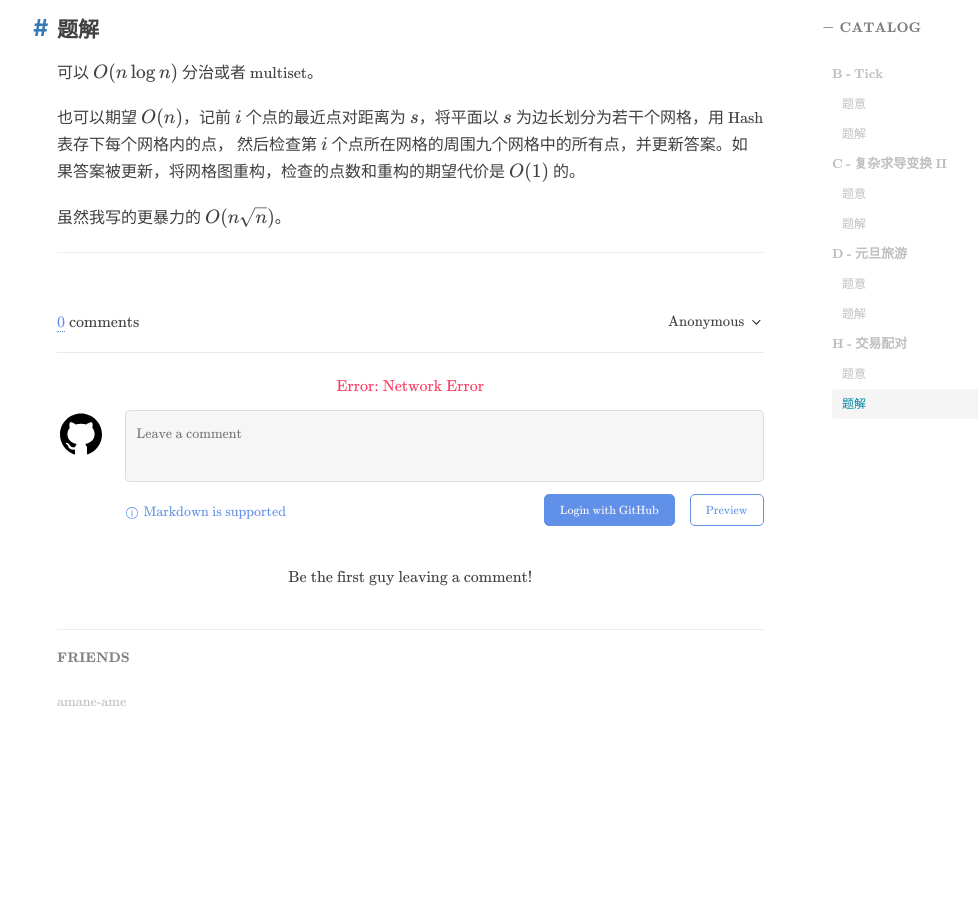
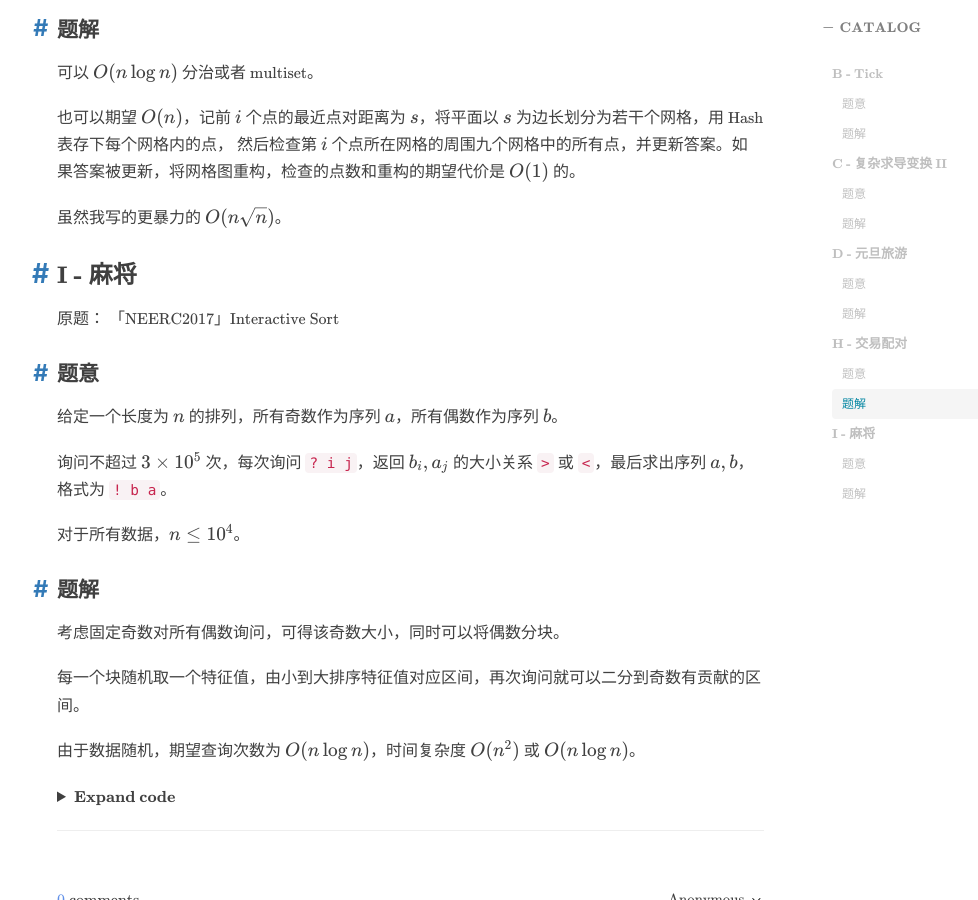
Before and after one commit to sheriyuo/sheriyuo.github.io, a Jekyll site: the page built from _posts/2023-4-11-RUCPC2022.md, in a window 1280 px wide and 900 px high, scrolled down 2836 px. Shown: the whole window, without its empty margins (208-1186 px from the left). Built offline with Jekyll 4.4.1, drawn with Linux system fonts in a browser that asks for light colours; nearby versions of some CDN libraries; some web fonts are replaced; library files that are not in the unit come from our copies; comment, search, counter and statistics services are not loaded; before the commit the page ends 3675 px from its top, so only the background shows below that.

Commit message:
Update rucpc2022 I

````diff
--- a/_posts/2023-4-11-RUCPC2022.md
+++ b/_posts/2023-4-11-RUCPC2022.md
@@ -285,3 +285,106 @@ int main()
 也可以期望 $O(n)$，记前 $i$ 个点的最近点对距离为 $s$，将平面以 $s$ 为边长划分为若干个网格，用 Hash 表存下每个网格内的点， 然后检查第 $i$ 个点所在网格的周围九个网格中的所有点，并更新答案。如果答案被更新，将网格图重构，检查的点数和重构的期望代价是 $O(1)$ 的。
 
 虽然我写的更暴力的 $O(n\sqrt n)$。
+
+### I - 麻将
+
+原题： 「NEERC2017」Interactive Sort
+
+#### 题意
+
+给定一个长度为 $n$ 的排列，所有奇数作为序列 $a$，所有偶数作为序列 $b$。
+
+询问不超过 $3\times 10^5$ 次，每次询问 `? i j`，返回 $b_i,a_j$ 的大小关系 `>` 或 `<`，最后求出序列 $a,b$，格式为 `! b a`。
+
+对于所有数据，$n\leq 10^4$。
+
+#### 题解
+
+考虑固定奇数对所有偶数询问，可得该奇数大小，同时可以将偶数分块。
+
+每一个块随机取一个特征值，由小到大排序特征值对应区间，再次询问就可以二分到奇数有贡献的区间。
+
+由于数据随机，期望查询次数为 $O(n\log n)$，时间复杂度 $O(n^2)$ 或 $O(n\log n)$。
+
+```cpp
+#include<bits/stdc++.h>
+
+using namespace std;
+#define ll long long
+
+#define db double
+
+#define in inline
+
+namespace fast_io
+{
+	char buf[1<<12],*p1=buf,*p2=buf,sr[1<<23],z[23],nc;int C=-1,Z=0,Bi=0,ny;
+	in char gc() {return p1==p2&&(p2=(p1=buf)+fread(buf,1,1<<12,stdin),p1==p2)?EOF:*p1++;}
+	in int read()
+	{
+		int x=0;ny=1;while(nc=gc(),(nc<48||nc>57)&&nc!=EOF)if(nc==45)ny=-1;Bi=1;if(nc<0)return nc;
+		x=nc-48;while(nc=gc(),47<nc&&nc<58&&nc!=EOF)x=(x<<3)+(x<<1)+(nc^48),Bi++;return x*ny;
+	}
+	in db gf() {int a=read(),y=ny,b=(nc!='.')?0:read();return (b?a+(db)b/pow(10,Bi)*y:a);}
+	in int gs(char *s) {char c,*t=s;while(c=gc(),c<32);*s++=c;while(c=gc(),c>32)*s++=c;return s-t;}
+	in void ot() {fwrite(sr,1,C+1,stdout);C=-1;}
+	in void flush() {if(C>1<<22) ot();}
+	template <typename T>
+	in void write(T x,char t)
+	{
+		int y=0;if(x<0)y=1,x=-x;while(z[++Z]=x%10+48,x/=10);
+		if(y)z[++Z]='-';while(fast_io::sr[++fast_io::C]=z[Z],--Z);fast_io::sr[++fast_io::C]=t;flush();
+	}
+	in void putc(char x) {sr[++C]=x;}
+	in void write(char *s) {int l=strlen(s);for(int i=0;i<l;i++)fast_io::sr[++fast_io::C]=*s++;fast_io::sr[++fast_io::C]='\n';flush();}
+};
+using fast_io::read;
+using fast_io::ot;
+using fast_io::write;
+const int N=1e4+5;
+int n,m,a[N],b[N];
+vector<int>v[N],x,y;
+in int ask(int i,int j)
+{
+	char s[10];printf("? %d %d\n",i,j);fflush(stdout);
+	scanf("%s",s);return s[0]=='<';
+}
+in int upd(int p,int t)
+{
+	int cur=0;
+	for(int i=1;i<p;i++) cur+=v[i].size();
+	x.clear(),y.clear();
+	for(int i:v[p]) ask(i,t)?x.push_back(i):y.push_back(i);
+	if(x.size()&&y.size())
+	{
+		m++;for(int i=m;i>p;i--) v[i]=v[i-1];
+		v[p]=x,v[p+1]=y,cur+=x.size();
+		return cur<<1|1;
+	}
+	else if(!y.size()) return n-!(n&1);
+	else if(p==1) return 1;
+	else return upd(p-1,t);
+}
+int main()
+{
+	scanf("%d",&n);m=1;
+	if(n==1) {puts("! 1");fflush(stdout);return 0;}
+	if(n==2) {puts("! 2 1");fflush(stdout);return 0;}
+	for(int i=1;i<=n/2;i++) v[1].push_back(i);
+	for(int i=1;i<=(n+1)/2;i++)
+	{
+		int l=0,r=m,mid;
+		while(l+1<r)
+		{
+			mid=(l+r)>>1;
+			ask(v[mid][0],i)?l=mid:r=mid;
+		}
+		a[i]=upd(r,i);
+	}
+	for(int i=1;i<=n/2;i++) b[v[i][0]]=i<<1;
+	putchar('!');
+	for(int i=1;i<=n/2;i++) printf(" %d",b[i]);
+	for(int i=1;i<=(n+1)/2;i++) printf(" %d",a[i]);
+	return ot(),0;
+}
+```
````
